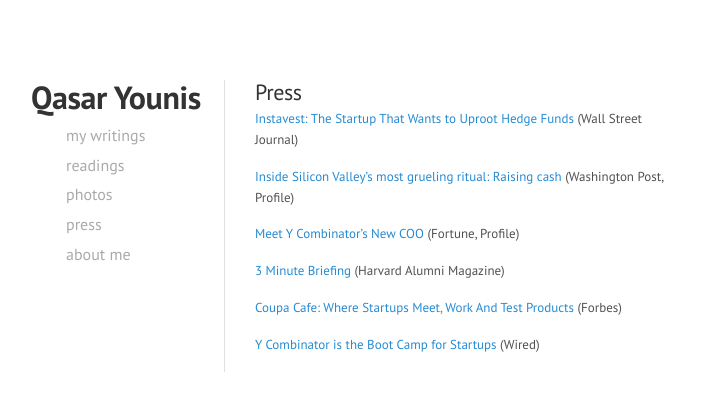
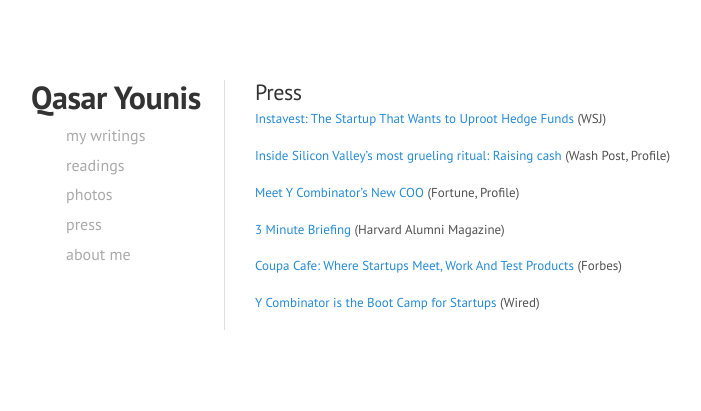
Before and after one commit to qasar/qasar.github.io, a Jekyll site: the page built from press.md, in a window 1280 px wide. Shown: the top 411 px of the page, without its empty margins (35-736 px from the left). Built offline with Jekyll 4.4.1, drawn with Linux system fonts in a browser that asks for light colours.

Commit message:
Update press.md

```diff
--- a/press.md
+++ b/press.md
@@ -4,9 +4,9 @@
 ---
 
 <a href="http://www.wsj.com/articles/instavest-the-startup-that-wants-to-uproot-hedge-funds-1477319576
-">Instavest: The Startup That Wants to Uproot Hedge Funds</a> (Wall Street Journal)
+">Instavest: The Startup That Wants to Uproot Hedge Funds</a> (WSJ)
 
-<a href="https://www.washingtonpost.com/news/the-switch/wp/2016/08/29/inside-one-of-silicon-valleys-most-celebrated-rituals-raising-cash/">Inside Silicon Valley’s most grueling ritual: Raising cash </a> (Washington Post, Profile)
+<a href="https://www.washingtonpost.com/news/the-switch/wp/2016/08/29/inside-one-of-silicon-valleys-most-celebrated-rituals-raising-cash/">Inside Silicon Valley’s most grueling ritual: Raising cash </a> (Wash Post, Profile)
 
 <a href="http://fortune.com/2015/08/26/meet-y-combinators-new-coo/">Meet Y Combinator's New COO</a> (Fortune, Profile)
 
```
